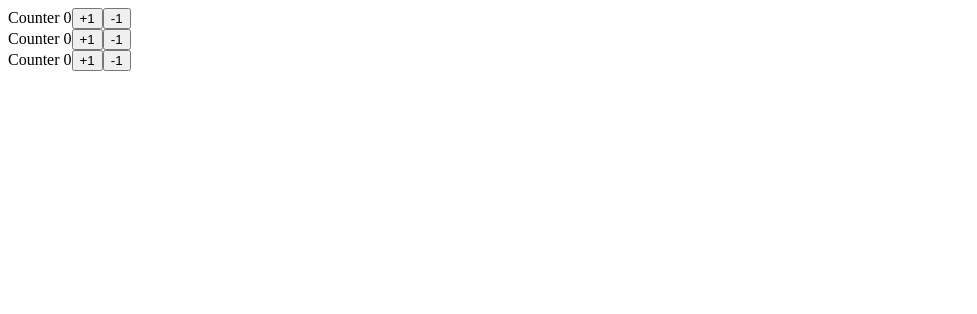
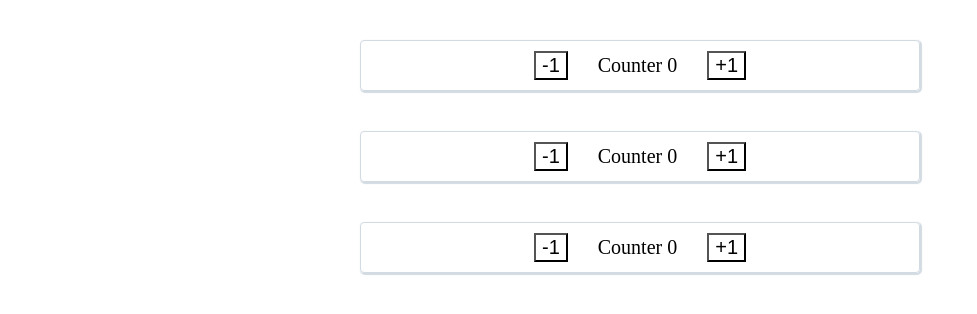
Before and after one commit to mnap00/mod-14.6-react-counter, a website: page index.html in a window 1280 px wide. Shown: the whole page, without its empty margins (0-977 px from the left). Drawn offline with nearby package versions, Linux system fonts and the light colour scheme.

Commit message:
Add css style

```diff
--- a/index.html
+++ b/index.html
@@ -3,6 +3,7 @@
     <head>
         <meta charset="UTF-8">
         <title>Counter - React App</title>
+        <link rel="stylesheet" href="style.css" type="text/css">
     </head>
     <body>
         <div id="app"></div>
--- /dev/null
+++ b/style.css
@@ -0,0 +1,46 @@
+* {
+    box-sizing: border-box;
+}
+
+body {
+    margin: 0;
+    padding: 0;
+}
+
+.container {
+    align-items: center;
+    display: flex;
+    flex-wrap: wrap;
+    justify-content: space-around;
+    margin: 20px auto;
+    max-width: 600px;
+    padding: 0 20px;
+}
+
+.counter {
+    align-items: space-around;
+    border: 1px solid #d2dae2;
+    border-radius: 4px;
+    box-shadow: 1px 1px 1px 1px #d2dae2;
+    display: flex;
+    justify-content: center;
+    margin: 20px 0;
+    padding: 10px;
+    width: 100%;
+}
+
+span {
+    font-size: 20px;
+    line-height: 29px;
+    padding: 0 20px;
+}
+
+button {
+    background: none;
+    font-size: 20px;
+    margin: 0 10px;
+}
+
+button:nth-of-type(2) {
+    order: -1;
+}
```
